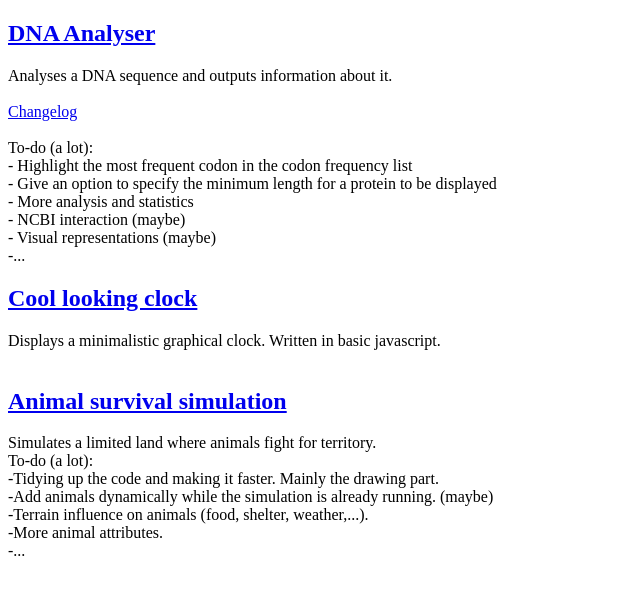
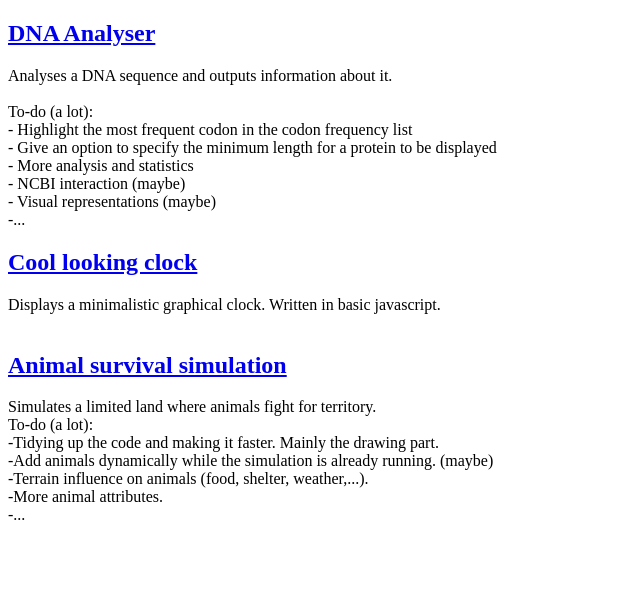
Before and after one commit to alvaroarol/alvaroarol.github.io, a plain HTML site: page index.html in a window 1280 px wide. Shown: the whole page, without its empty margins (0-640 px from the left). Drawn offline with Linux system fonts and the light colour scheme.

Commit message:
Update index.html

```diff
--- a/index.html
+++ b/index.html
@@ -7,7 +7,6 @@
       <body>
         <h2><a href="http://rawgit.com/alvaroarol/dna-analyser/master/index.html">DNA Analyser</a></h2>
         Analyses a DNA sequence and outputs information about it.<br/><br/>
-        <a href="http://rawgit.com/alvaroarol/dna-analyser/master/changelog.txt">Changelog</a><br/><br/>
         To-do (a lot):<br/>
         - Highlight the most frequent codon in the codon frequency list<br/>
         - Give an option to specify the minimum length for a protein to be displayed<br/>
```
